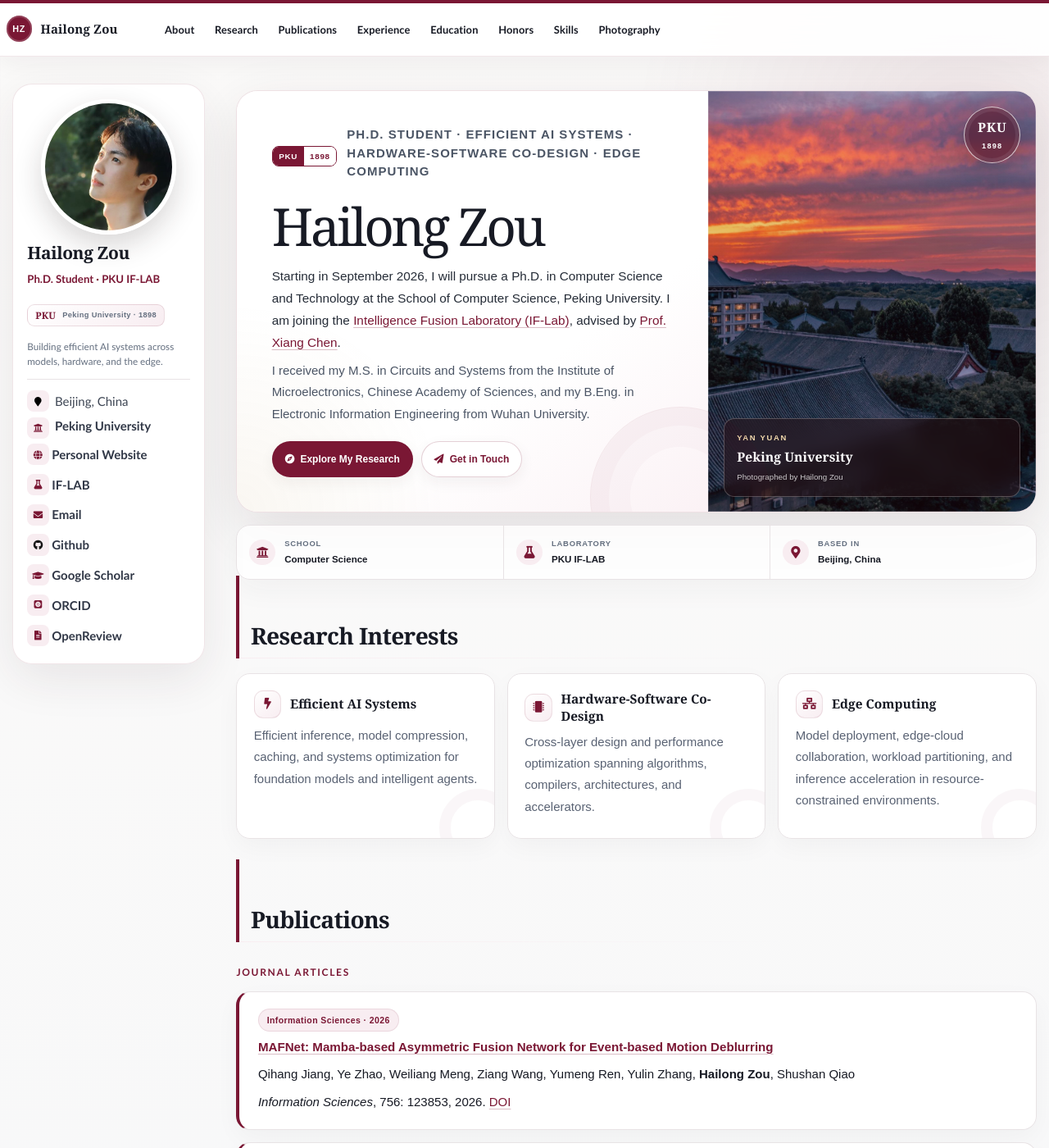
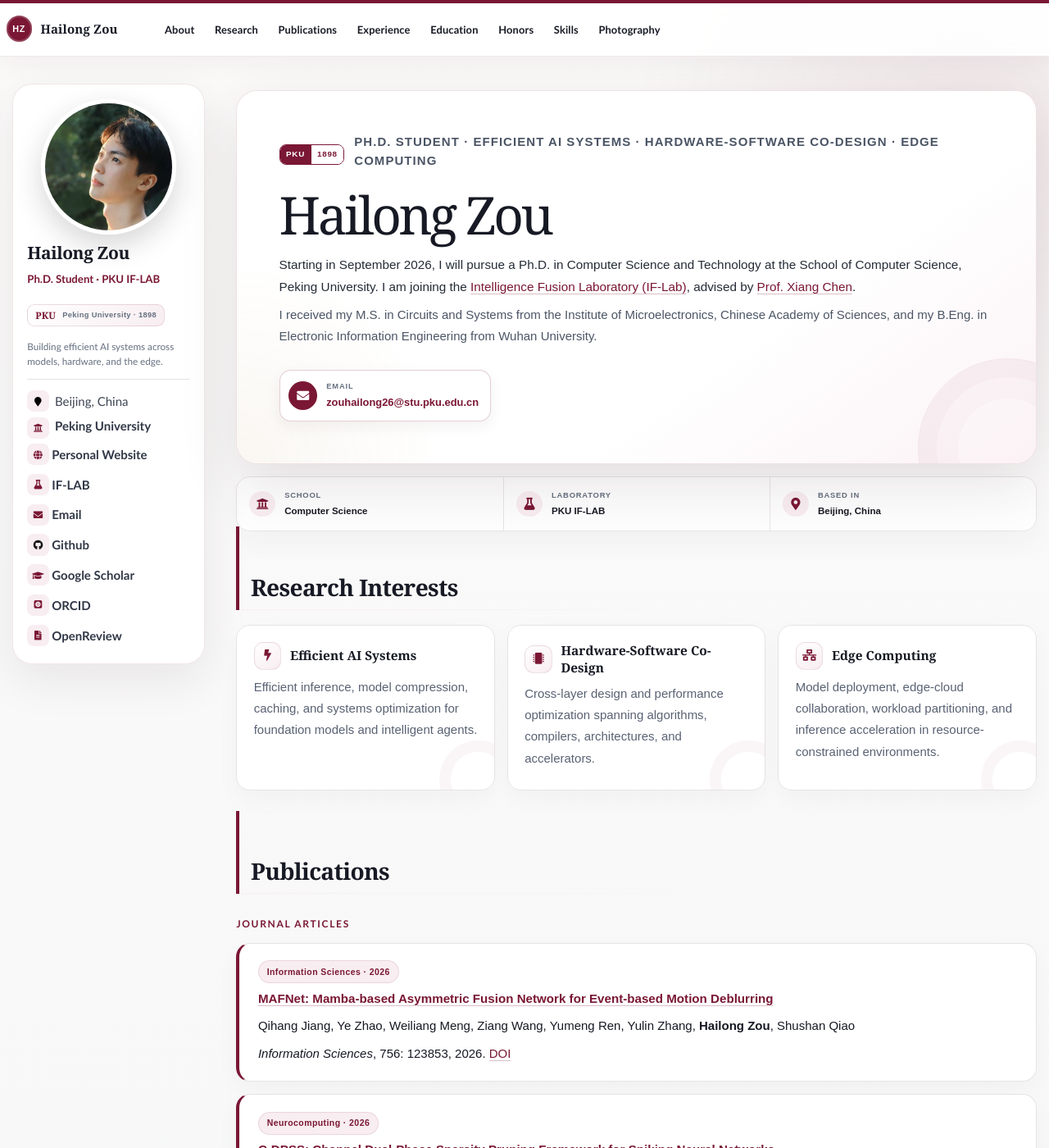
Before and after one commit to Hailong-Zou/Hailong-Zou.github.io, a Jekyll site: the page built from _pages/about.md, in a window 1280 px wide and 1400 px high. Shown: the whole window at 82% size. Built offline with Jekyll 4.4.1, drawn with Linux system fonts in a browser that asks for light colours; some web fonts are replaced.

Commit message:
Simplify homepage hero and highlight email

```diff
--- a/_pages/about.md
+++ b/_pages/about.md
@@ -19,14 +19,10 @@ redirect_from:
     <h1>Hailong Zou</h1>
     <p class="intro-lead">Starting in September 2026, I will pursue a Ph.D. in Computer Science and Technology at the School of Computer Science, Peking University. I am joining the <a href="https://if-lab-pku.github.io/">Intelligence Fusion Laboratory (IF-Lab)</a>, advised by <a href="https://cs.pku.edu.cn/info/1210/2865.htm">Prof. Xiang Chen</a>.</p>
     <p>I received my M.S. in Circuits and Systems from the Institute of Microelectronics, Chinese Academy of Sciences, and my B.Eng. in Electronic Information Engineering from Wuhan University.</p>
-    <div class="intro-actions">
-      <a class="intro-action primary" href="#research"><i class="fas fa-compass" aria-hidden="true"></i> Explore My Research</a>
-      <a class="intro-action" href="mailto:zouhailong26@stu.pku.edu.cn"><i class="fas fa-paper-plane" aria-hidden="true"></i> Get in Touch</a>
-    </div>
-  </div>
-  <div class="intro-visual" role="img" aria-label="Sunset over Yan Yuan at Peking University, photographed by Hailong Zou">
-    <div class="intro-visual__seal" aria-hidden="true"><span>PKU</span><small>1898</small></div>
-    <div class="intro-visual__caption"><span>YAN YUAN</span><strong>Peking University</strong><small>Photographed by Hailong Zou</small></div>
+    <a class="intro-email" href="mailto:zouhailong26@stu.pku.edu.cn" aria-label="Email Hailong Zou at zouhailong26@stu.pku.edu.cn">
+      <span class="intro-email__icon"><i class="fas fa-envelope" aria-hidden="true"></i></span>
+      <span><small>Email</small><strong>zouhailong26@stu.pku.edu.cn</strong></span>
+    </a>
   </div>
 </section>
 
--- a/assets/css/main.scss
+++ b/assets/css/main.scss
@@ -382,9 +382,8 @@ body {
 }
 
 .intro-card {
-    display: grid;
-    grid-template-columns: minmax(0, 1.18fr) minmax(280px, .82fr);
-    min-height: 430px;
+    position: relative;
+    min-height: 0;
     overflow: hidden;
     border: 1px solid rgba(122, 23, 52, .13);
     border-radius: 26px;
@@ -395,7 +394,7 @@ body {
 .intro-copy {
     position: relative;
     z-index: 2;
-    padding: clamp(1.6rem, 3.3vw, 3.1rem);
+    padding: clamp(1.8rem, 4vw, 3.5rem);
     background:
         radial-gradient(circle at 0 100%, rgba(181, 139, 66, .07), transparent 17rem),
         linear-gradient(145deg, #fff 0%, #fff 65%, #fbf2f5 100%);
@@ -475,7 +474,7 @@ body {
 .intro-card p {
     position: relative;
     z-index: 1;
-    max-width: 760px;
+    max-width: 880px;
     color: #4b5565;
 }
 
@@ -485,123 +484,59 @@ body {
     line-height: 1.78;
 }
 
-.intro-actions {
+.intro-email {
     position: relative;
     z-index: 2;
-    display: flex;
-    flex-wrap: wrap;
-    gap: .65rem;
+    display: inline-flex;
+    max-width: 100%;
+    align-items: center;
+    gap: .72rem;
     margin-top: 1.35rem;
-}
-
-.intro-action {
-    display: inline-flex;
-    align-items: center;
-    gap: .48rem;
-    padding: .7rem 1rem;
+    padding: .68rem .95rem .68rem .7rem;
     border: 1px solid rgba(122, 23, 52, .2);
-    border-radius: 999px;
+    border-radius: 14px;
     color: var(--hz-accent) !important;
     background: #fff;
-    font-size: .8rem;
-    font-weight: 800;
     text-decoration: none !important;
     box-shadow: 0 6px 18px rgba(54, 31, 39, .06);
     transition: transform .2s ease, box-shadow .2s ease;
 }
 
-.intro-action.primary {
-    color: #fff !important;
+.intro-email__icon {
+    display: inline-flex;
+    flex: 0 0 2.35rem;
+    align-items: center;
+    justify-content: center;
+    width: 2.35rem;
+    height: 2.35rem;
+    border-radius: 50%;
+    color: #fff;
     background: var(--hz-accent);
 }
 
-.intro-action:hover {
-    transform: translateY(-2px);
-    box-shadow: 0 10px 24px rgba(83, 20, 43, .16);
-}
-
-.intro-visual {
-    position: relative;
-    min-height: 100%;
-    background:
-        linear-gradient(180deg, rgba(40, 14, 24, .04), rgba(53, 15, 29, .28)),
-        url("/images/photography/yan-yuan-sunset.jpg") center / cover no-repeat;
-}
-
-.intro-visual:before {
-    position: absolute;
-    inset: 0;
-    border: 1px solid rgba(255, 255, 255, .18);
-    border-radius: inherit;
-    content: "";
-}
-
-.intro-visual__seal {
-    position: absolute;
-    top: 1.25rem;
-    right: 1.25rem;
-    display: flex;
-    width: 4.6rem;
-    height: 4.6rem;
-    flex-direction: column;
-    align-items: center;
-    justify-content: center;
-    border: 1px solid rgba(255, 255, 255, .72);
-    border-radius: 50%;
-    color: #fff;
-    background: rgba(76, 15, 34, .56);
-    box-shadow: inset 0 0 0 5px rgba(255, 255, 255, .08), 0 10px 30px rgba(31, 10, 18, .22);
-    backdrop-filter: blur(8px);
-}
-
-.intro-visual__seal span {
-    font-family: Georgia, serif;
-    font-size: 1.05rem;
-    font-weight: 700;
-    letter-spacing: .04em;
-}
-
-.intro-visual__seal small {
-    font-size: .61rem;
-    font-weight: 700;
-    letter-spacing: .14em;
-}
-
-.intro-visual__caption {
-    position: absolute;
-    right: 1.25rem;
-    bottom: 1.25rem;
-    left: 1.25rem;
-    padding: .95rem 1rem;
-    border: 1px solid rgba(255, 255, 255, .24);
-    border-radius: 13px;
-    color: #fff;
-    background: rgba(36, 16, 22, .57);
-    backdrop-filter: blur(12px);
-}
-
-.intro-visual__caption span,
-.intro-visual__caption strong,
-.intro-visual__caption small {
+.intro-email small,
+.intro-email strong {
     display: block;
 }
 
-.intro-visual__caption span {
-    color: #f4dcae;
-    font-size: .63rem;
+.intro-email small {
+    margin-bottom: .1rem;
+    color: var(--hz-muted);
+    font-size: .62rem;
     font-weight: 800;
-    letter-spacing: .18em;
+    letter-spacing: .1em;
+    text-transform: uppercase;
 }
 
-.intro-visual__caption strong {
-    margin: .12rem 0;
-    font-family: Georgia, serif;
-    font-size: 1.05rem;
+.intro-email strong {
+    overflow-wrap: anywhere;
+    color: var(--hz-accent);
+    font-size: .86rem;
 }
 
-.intro-visual__caption small {
-    color: rgba(255, 255, 255, .76);
-    font-size: .65rem;
+.intro-email:hover {
+    transform: translateY(-2px);
+    box-shadow: 0 10px 24px rgba(83, 20, 43, .16);
 }
 
 .identity-strip {
@@ -1044,14 +979,6 @@ body {
 }
 
 @media (max-width: 1120px) {
-    .intro-card {
-        grid-template-columns: 1fr;
-    }
-
-    .intro-visual {
-        min-height: 280px;
-    }
-
     .focus-grid {
         grid-template-columns: 1fr;
     }
@@ -1153,10 +1080,6 @@ body {
         font-size: 2.55rem;
     }
 
-    .intro-visual {
-        min-height: 240px;
-    }
-
     .identity-strip,
     .skills-grid,
     .photo-gallery,
@@ -1209,12 +1132,7 @@ body {
         max-width: 82px;
     }
 
-    .intro-actions {
-        align-items: stretch;
-        flex-direction: column;
-    }
-
-    .intro-action {
-        justify-content: center;
+    .intro-email {
+        width: 100%;
     }
 }
```
